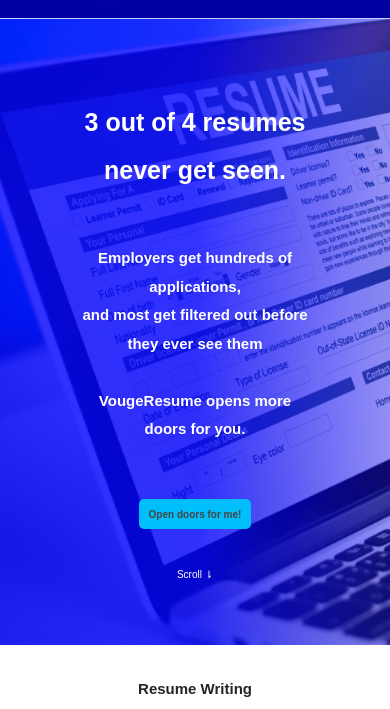
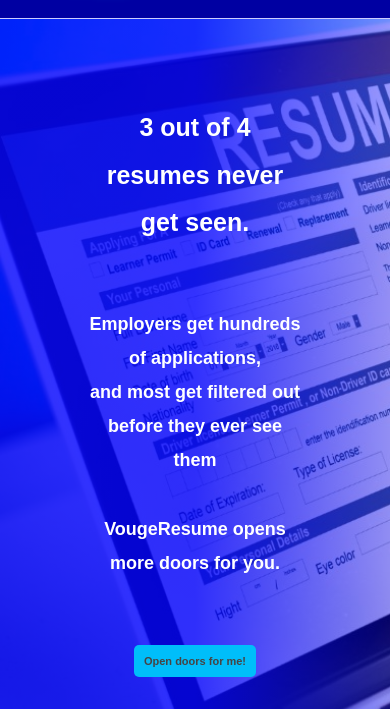
Before and after one commit to mohsinalian/vr, a plain HTML site: page ResumeWriting.html in a window 390 px wide. Shown: the part 71-780 px from the top of the page. Drawn offline with Linux system fonts and the light colour scheme.

Commit message:
Update style4.css

```diff
--- a/style4.css
+++ b/style4.css
@@ -397,23 +397,21 @@
 }
 
 
-@media only screen and (max-width: 1000px) {
-  .header {
-    height: auto;
-  }
+
+@media only screen and (max-height: 800px) {
   .header h1 {
-    font-size: 25px;
-    padding: 25px;
+    font-size: 32px;
+    padding: 30px;
   }
   .header h2 {
-    font-size: 15px;
-    padding: 25px;
+    font-size: 22px;
+    padding: 32px;
   }
   .fiver-btn {
     background-color: var(--color-secondary);
-    margin: 30px;
-    height: 30px;
-    font-size: 10px;
+    margin: 35px;
+    height: 32px;
+    font-size: 11px;
   }
   .fiver-btn:hover {
     background-color: var(--color-secondary);
@@ -421,7 +419,7 @@
   }
 
   .scroll-btn {
-    font-size: 10px;
+    font-size: 15px;
     padding: 10px;
   }
   .scroll-btn:hover {
```
